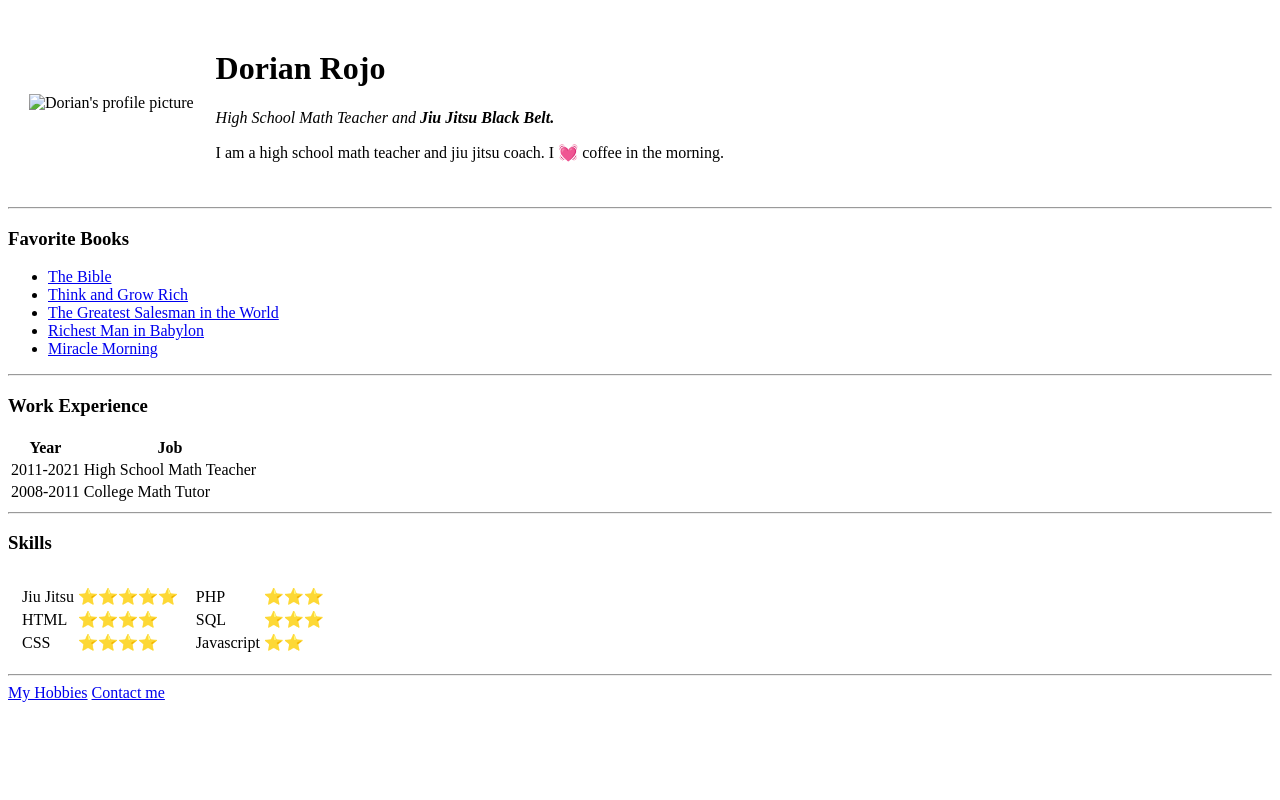
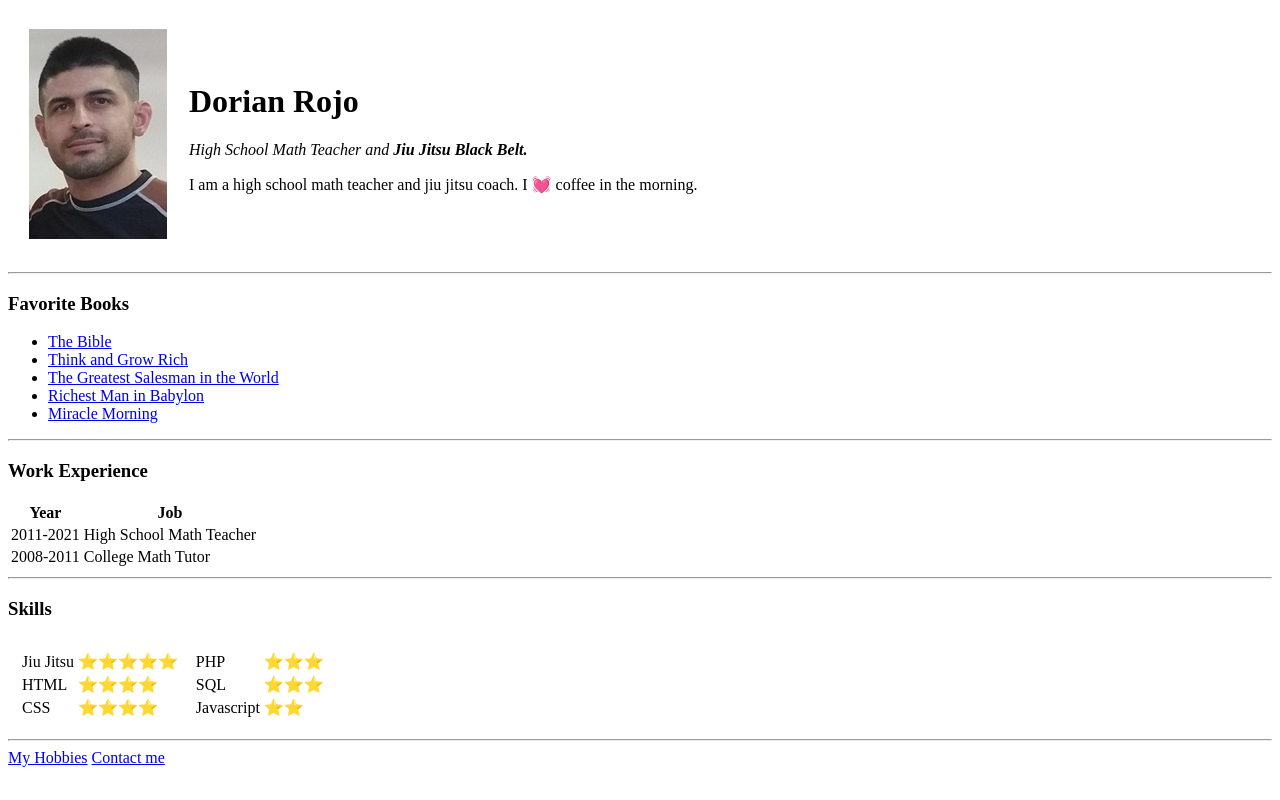
Before and after one commit to dorianrojo/cv, a plain HTML site: page index.html in a window 1280 px wide. Drawn offline with Linux system fonts and the light colour scheme.

Commit message:
Update index.html

```diff
--- a/index.html
+++ b/index.html
@@ -7,7 +7,7 @@
   <body>
     <table cellspacing="20">
       <tr>
-        <td><img src="dorian.png" alt="Dorian's profile picture" /></td>
+        <td><img src="images/dorian.png" alt="Dorian's profile picture" /></td>
         <td><h1>Dorian Rojo</h1>
         <p><em>High School Math Teacher and <strong>Jiu Jitsu Black Belt.</strong></em></p>
         <p>I am a high school math teacher and jiu jitsu coach.  I 💓 coffee in the morning.</p></td>
```
